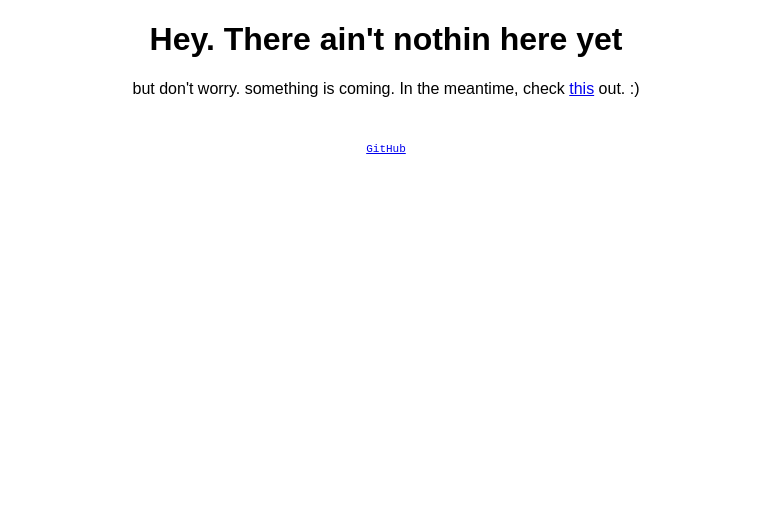
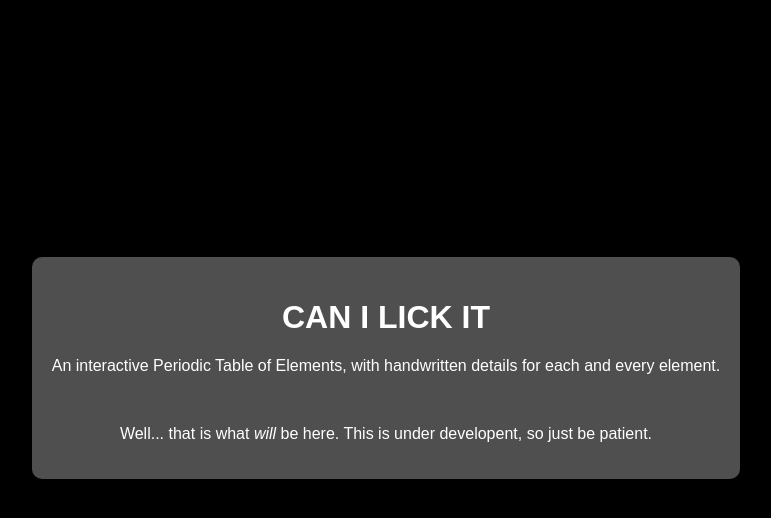
Before and after one commit to MilesWK/Can-I-Lick-It-v2, a plain HTML site: page index.html in a window 1280 px wide. Shown: the whole page, without its empty margins (254-1025 px from the left). Drawn offline with Linux system fonts and the light colour scheme.

Commit message:
redo some html because i wanna

```diff
--- a/index.html
+++ b/index.html
@@ -1,5 +1,16 @@
 <!DOCTYPE html>
-<h1 style="font-family: sans-serif; text-align: center;">Hey. There ain't nothin here yet</h1>
-<p style="font-family: sans-serif; text-align: center;">but don't worry. something is coming. In the meantime, check <a href="https://mileswk.com/">this</a> out. :)</p>
-<br />
-<p style="font-family: monospace; font-size: 11px; text-align: center"><a href="https://github.com/MilesWK/Can-I-Lick-It-v2/">GitHub</a></p>
+<style>
+    body {
+        text-align: center;
+        font-family: sans-serif;
+        background-color: rgb(0, 0, 0);
+    }
+</style>
+<div style="align-items: center; height: 90vh; display: flex; justify-content: center;">
+    <div style="background-color: rgb(79, 79, 79); margin: 50px; color: white; padding: 20px; border-radius: 10px;">
+        <h1>CAN I LICK IT</h1>
+        <p>An interactive Periodic Table of Elements, with handwritten details for each and every element.</p>
+        <br />
+        <p>Well... that is what <i>will</i> be here. This is under developent, so just be patient.</p>
+    </div>
+</div>
```
